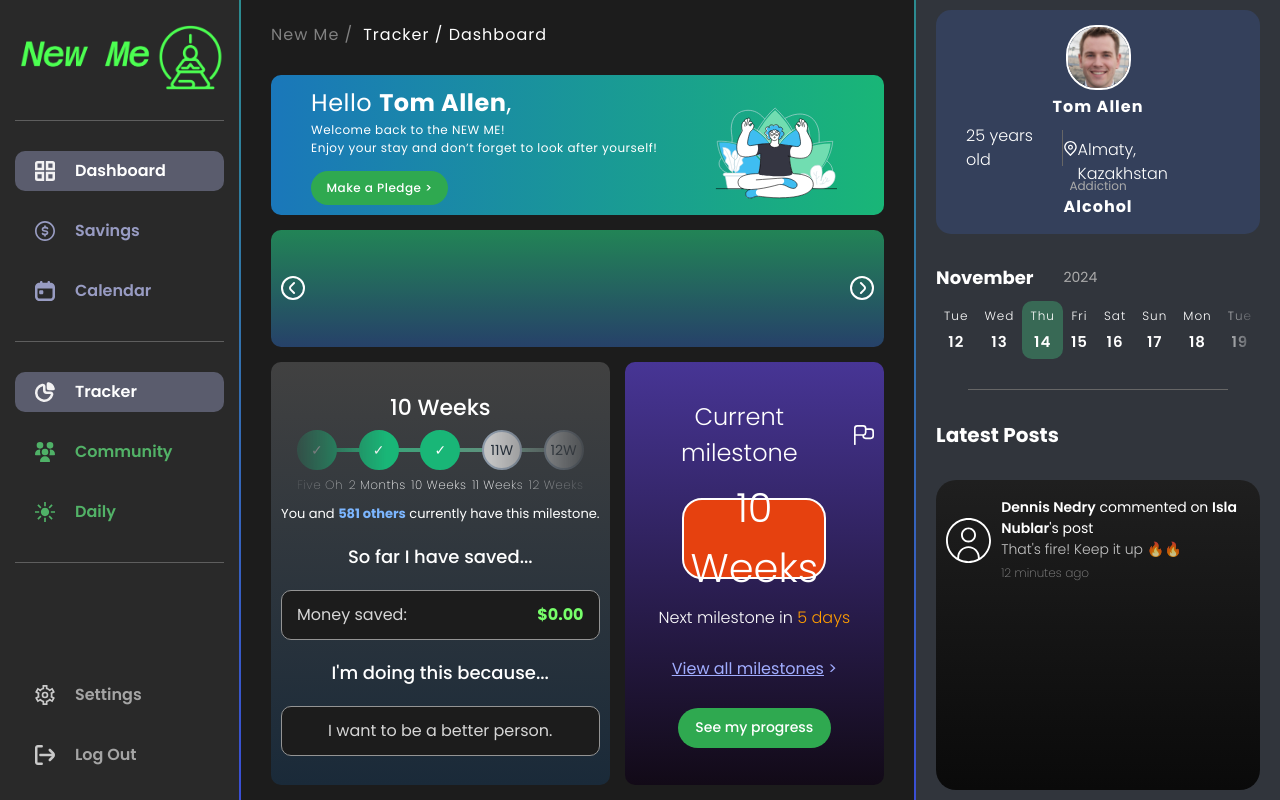
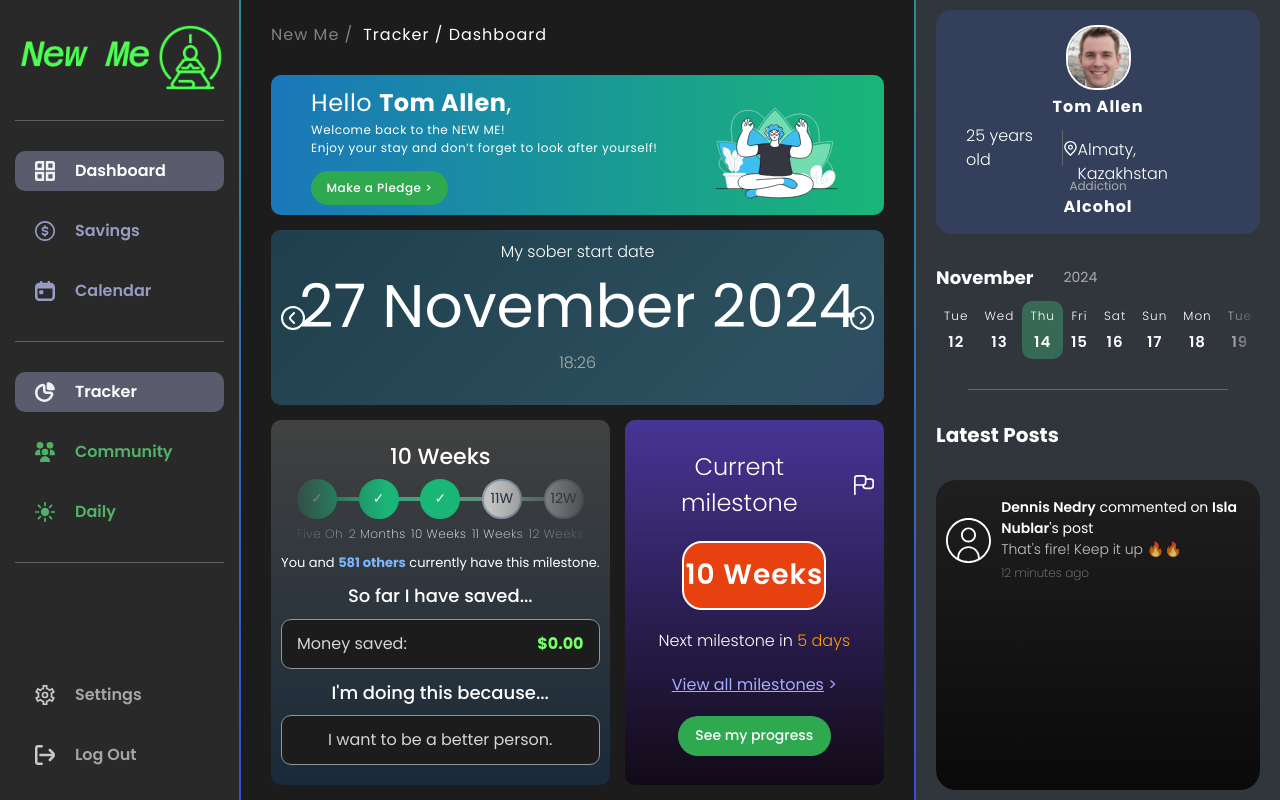
Before and after one commit to Kanres-GH/sobriety-front, a React (Vite) app: page /tracker/dashboard in a window 1280 px wide. Both pictures are taken after a click on the picture 293 px from the left and 316 px from the top of the page. Built offline with nearby package versions, Linux system fonts and the light colour scheme.

Commit message:
fixed dashboard design

```diff
--- a/src/components/CurrentMilestone.tsx
+++ b/src/components/CurrentMilestone.tsx
@@ -7,7 +7,7 @@ export default function CurrentMilestone() {
         <div className='current-milestone'>
             <h1 style={{display: 'flex', alignItems: 'center', justifyContent: 'center', gap: '10px',  color: 'white', fontSize: '24px', fontWeight: '300'}}>Current milestone <img src={flagIcon} style={{height: '20px', filter: 'invert()'}}/></h1>
             <div className="current-milestone-box">
-                <h1 style={{color: 'white', fontSize: '40px', fontWeight: '300'}}>10 Weeks</h1>
+                <h1 style={{color: 'white', fontSize: '28px', fontWeight: '600', letterSpacing: 1}}>10 Weeks</h1>
             </div>
             <p style={{fontWeight: '300'}}>Next milestone in <span style={{color: '#FF9D00'}}>5 days</span></p>
             <p style={{color: '#a1adff', cursor: 'pointer'}}><u>View all milestones</u> &gt;</p>
--- a/src/components/DaysTracker.tsx
+++ b/src/components/DaysTracker.tsx
@@ -9,11 +9,11 @@ export default function DaysTracker() {
         {
             id: 1,
             content:
-                <>
+                <div className='main-tracker-wrapper tracker-div'>
                     <div className='main-tracker-header' style={{width: '100%', textAlign: 'center', margin: '5px'}}>
                         <span style={{color: 'rgb(255, 255, 255, 0.7)', fontSize: '12px'}}>I've been alcohol free for</span>
                     </div>
-                    <hr style={{width: '100%'}}/>
+                    <hr style={{width: '80%'}}/>
                     <div className="main-tracker">
                         <hr className='main-hr' style={{height: '100%', borderColor: 'white', borderLeft: 'none'}}/>
                         <div className="main-tracker-digits" style={{background: `linear-gradient(0deg, #4EAB5F ${0}%, rgb(0, 0, 0, 0) 0%)`}}>
@@ -59,16 +59,30 @@ export default function DaysTracker() {
                         </div>
                         <hr className='main-hr' style={{height: '100%', borderColor: 'white', borderLeft: 'none'}}/>
                     </div>
-                </>
+                </div>
             ,
         },
         {
             id: 2,
-            content: <div className="simple-tracker"></div>,
+            content:
+            <div className="streak-tracker tracker-div">
+                <p style={{fontWeight: '300'}}>My sober streak is</p>
+                <div className="streak-tracker-box">
+                    <h1 style={{fontSize: '96px'}}>74</h1>
+                </div>
+                <p style={{fontWeight: '300'}}>days</p>
+            </div>
         },
         {
             id: 3,
-            content: <div className="streak-tracker"></div>,
+            content:
+            <div className="start-tracker">
+                <p style={{position: 'absolute', top: '10px', fontWeight: '300'}}>My sober start date</p>
+                <div className="start-tracker-box">
+                    <h1 style={{fontSize: '60px'}}>27 November 2024</h1>
+                    <p style={{color: '#acacac', fontWeight: '300'}}>18:26</p>
+                </div>
+            </div>
         },
     ];
 
--- a/src/static/css/main-page.css
+++ b/src/static/css/main-page.css
@@ -254,6 +254,8 @@ body {
     height: 100%;
     border-radius: 10px;
     gap: 15px;
+    grid-auto-rows: 1fr;
+
 }
 
 .dashboard-grid-item {
@@ -263,9 +265,10 @@ body {
 }
 
 .grid-item-1 {
-    padding: 0 10px;
+    padding: 0px;
     grid-column: 1 / span 3;
-    background: linear-gradient(to bottom, #228456, #264169);
+    /* background: linear-gradient(to bottom, #228456, #264169); */
+    overflow: auto;
 }
 
 .grid-item-2 {
@@ -275,12 +278,15 @@ body {
     text-align: center;
     background: linear-gradient(to bottom, #414141, #1A2A39);
     justify-content: space-evenly;
+    grid-row: 2 / span 2;
     /* max-width: 800px; */
     /* border: 1px solid greenyellow; */
 }
 
 .grid-item-3 {
     background: linear-gradient(to bottom, #473595, #120A17);
+    grid-column: 3 / span 1;
+    grid-row: 2 / span 2
 }
 
 .dashboard-milestone-tracker {
@@ -386,6 +392,9 @@ body {
 
 .days-tracker {
     /* border: 1px solid red; */
+    background: linear-gradient(-45deg, #144e99, #321f88, #2D5160, #183440);
+    animation: gradient 10s ease infinite;
+    background-size: 400% 400%;
     position: relative;
     height: 100%;
     display: flex;
@@ -408,12 +417,12 @@ body {
 
 .days-tracker-nav :nth-child(1) {
     transition: 0.25s;
-    left: 0;
+    left: 10px;
 }
 
 .days-tracker-nav :nth-child(2) {
     transition: 0.25s;
-    right: 0;
+    right: 10px;
 }
 
 .days-tracker-nav :nth-child(1):hover, .days-tracker-nav :nth-child(2):hover {
@@ -421,10 +430,20 @@ body {
     transition: all 0.25s;
 }
 
+.main-tracker-wrapper {
+
+    display: flex;
+    flex-direction: column;
+    align-items: center;
+    /* border: 1px solid red; */
+    height: 100%;
+    width: 100%;
+}
+
 .main-tracker {
     display: flex;
     height: 100%;
-    width: 100%;
+    width: 80%;
     justify-content: space-between;
     /* border: 1px solid red; */
 }
@@ -436,9 +455,18 @@ body {
     align-items: center;
     width: 100%;
     height: 100%;
+    transition: --pbHeight 0.25s ease-in-out;
+    background: linear-gradient(0deg, #4EAB5F var(--pbHeight), rgb(0, 0, 0, 0) 0%);
     /* border: 1px solid red; */
 }
 
+/* Ладно, в следующий раз доделаю */
+
+@property --pbHeight {
+    syntax: '<percentage>';
+    initial-value: 0%;
+    inherits: false;
+}
 
 .main-tracker-digits h1, .main-tracker span {
     color: white;
@@ -455,7 +483,11 @@ body {
     align-items: center;
     /* border: 1px solid red; */
     height: 100%;
-    width: 80%;
+    width: 100%;
+}
+
+.tracker-div {
+    transition: all ease 0.5s;
 }
 
 .main-tracker-digits-box {
@@ -495,3 +527,42 @@ body {
     box-shadow: 16px 16px 10px;
     transition: 0.2s;
 }
+
+.streak-tracker, .start-tracker {
+    display: flex;
+    /* border: 1px solid red; */
+    flex-direction: column;
+    width: 100%;
+    height: 100%;
+    align-items: center;
+    justify-content: space-evenly;
+}
+
+@keyframes gradient {
+    0% {
+        background-position: 0% 50%;
+    }
+    50% {
+		background-position: 100% 50%;
+	}
+	100% {
+		background-position: 0% 50%;
+	}
+}
+
+.streak-tracker-box, .start-tracker-box {
+    cursor: default;
+    transition: 0.4s;
+    -webkit-user-select: none;
+    -ms-user-select: none;
+    user-select: none;
+}
+
+.streak-tracker-box:hover, .start-tracker-box:hover {
+    transition: 0.4s;
+    scale: 1.2;
+}
+
+.start-tracker-box {
+    text-align: center;
+}
```
